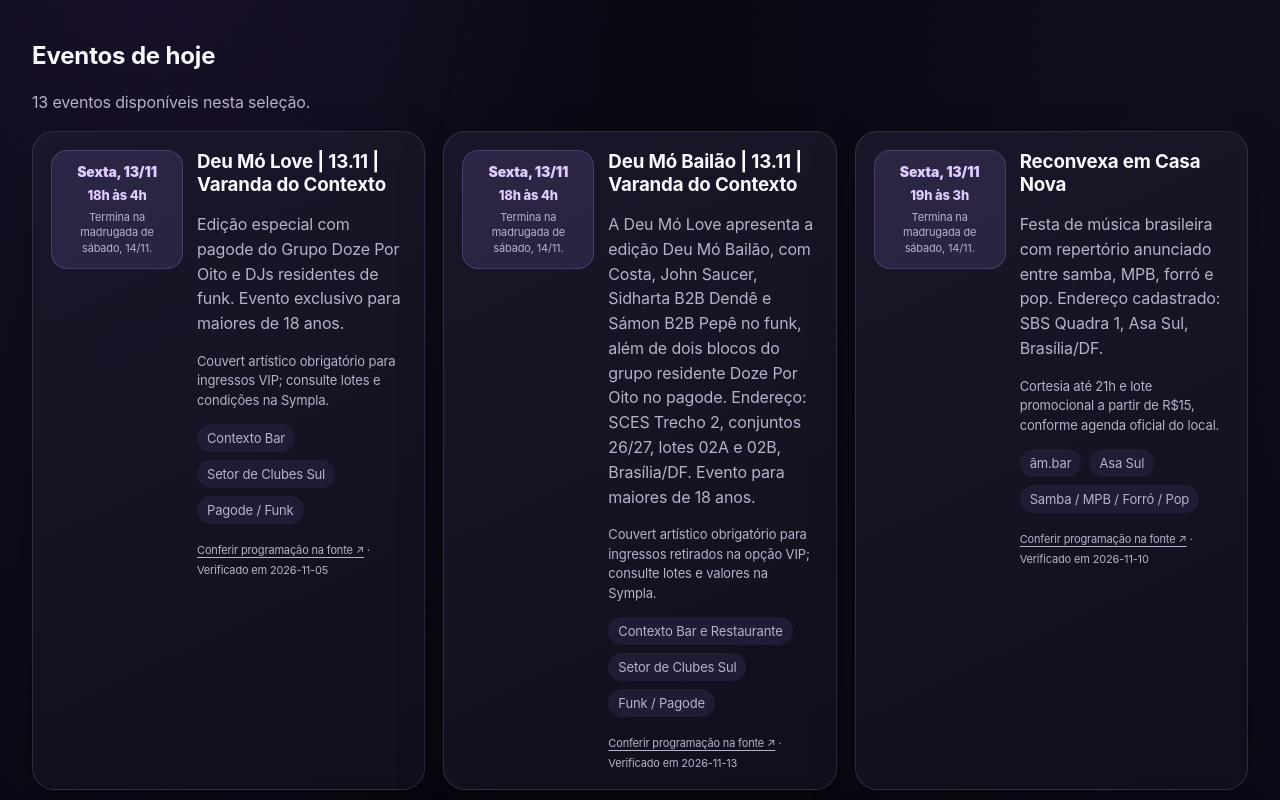
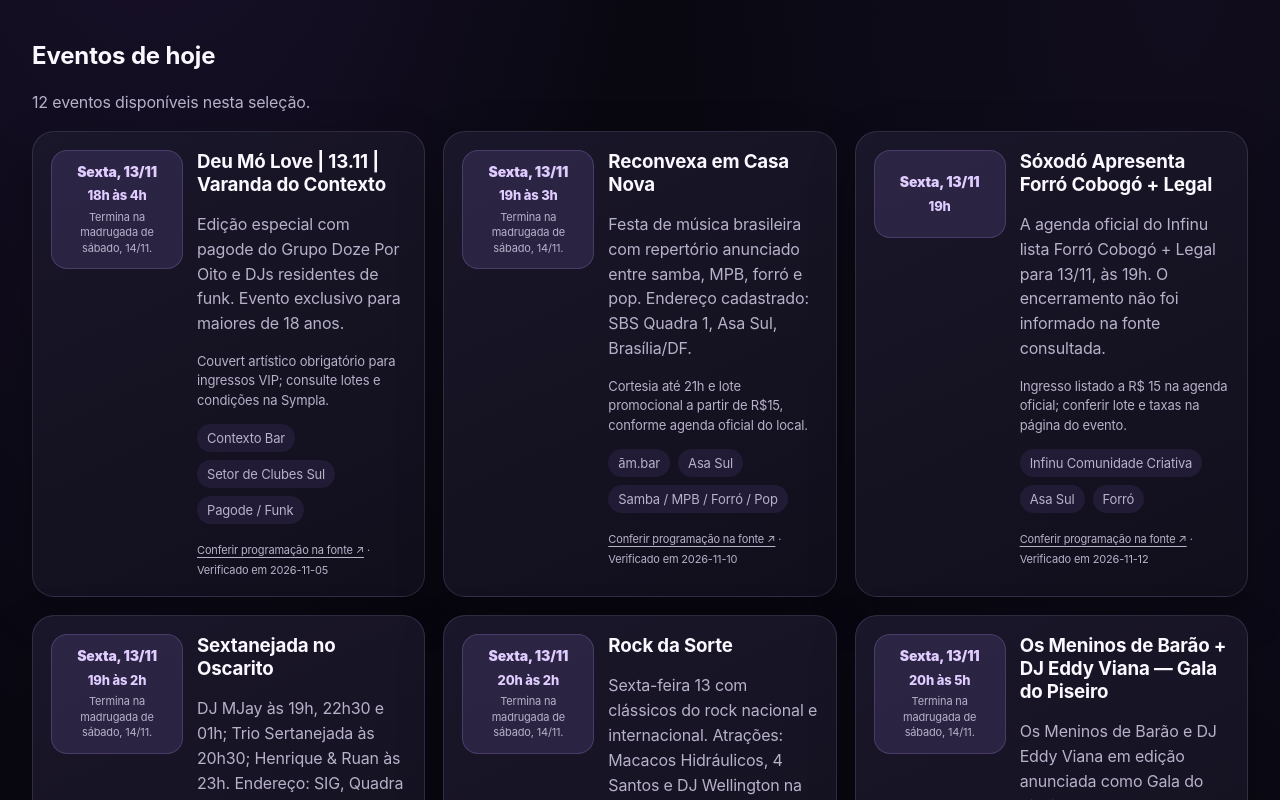
Before and after one commit to leonardodutrards-del/noite-df, a Next.js app: page /hoje in a window 1280 px wide. Shown: the part 500-1300 px from the top of the page. Built offline with nearby package versions, Linux system fonts and the light colour scheme; no server answers.

Commit message:
fix: remove duplicate editorial copy of Deu Mo Bailao

```diff
--- a/data/seeds/events-2026-11-13.ts
+++ b/data/seeds/events-2026-11-13.ts
@@ -198,20 +198,4 @@ export const confirmedEventsNovember13: EventItem[] = [
     publicationStatus: 'published',
     source: officialSource('Sympla oficial — produtor Produzindo Produções', 'https://www.sympla.com.br/evento/vini-maga-apresenta-neto-da-diva-show-de-comedia-em-brasilia-df/3623646'),
   },
-  {
-    id: 'contexto-deu-mo-bailao-2026-11-13',
-    title: 'Deu Mó Bailão | 13.11 | Varanda do Contexto',
-    place: 'Contexto Bar e Restaurante',
-    region: 'Setor de Clubes Sul',
-    dateLabel: 'Sexta-feira, 13/11/2026 · 18h–04h (14/11)',
-    category: 'Funk / Pagode',
-    description: 'A Deu Mó Love apresenta a edição Deu Mó Bailão, com Costa, John Saucer, Sidharta B2B Dendê e Sámon B2B Pepê no funk, além de dois blocos do grupo residente Doze Por Oito no pagode. Endereço: SCES Trecho 2, conjuntos 26/27, lotes 02A e 02B, Brasília/DF. Evento para maiores de 18 anos.',
-    startsAt: '2026-11-13T18:00:00-03:00',
-    endsAt: '2026-11-14T04:00:00-03:00',
-    expiresAt: '2026-11-14T04:00:00-03:00',
-    admissionNote: 'Couvert artístico obrigatório para ingressos retirados na opção VIP; consulte lotes e valores na Sympla.',
-    sourceStatus: 'manual',
-    publicationStatus: 'published',
-    source: officialSource('Sympla oficial — produtor Contexto Bar & Restaurante', 'https://www.sympla.com.br/evento/lgc/3628678'),
-  },
 ];
```
